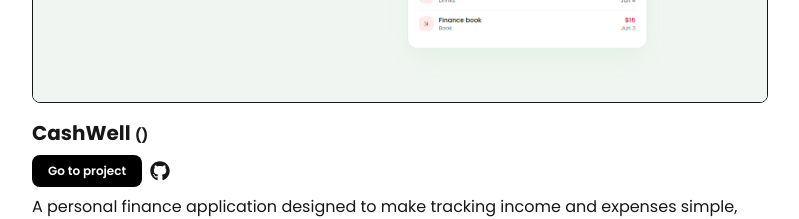
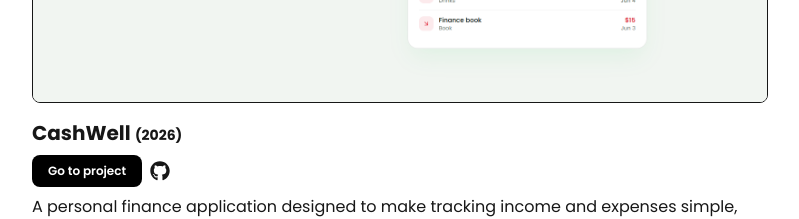
Before and after one commit to Cristian-Ser/portfolio, a Next.js app: page / in a window 1280 px wide. Shown: the part 900-1119 px from the top of the page, without its empty margins (240-1039 px from the left). Built offline with nearby package versions, Linux system fonts and the light colour scheme.

Commit message:
Deleted some translations

```diff
--- a/app/components/Project.tsx
+++ b/app/components/Project.tsx
@@ -38,10 +38,7 @@
       alt: "FlashMind desktop dashboard",
     },
     title: "FlashMind",
-    timePeriod: {
-      en: "2026-in development",
-      es: "2026-en desarrollo",
-    },
+    timePeriod: "2026-in development",
     gitHub: "https://github.com/Elix-lab/flashcards-app",
     description: {
       en: "A flashcard application designed to make learning and reviewing new concepts simple, organized, and effective.\nThis project was built as an opportunity to strengthen my React fundamentals and learn how to build a complete application without relying on Next.js. I implemented client-side routing with React Router, built the backend with Node.js and Express, and integrated MongoDB with Mongoose for data persistence. Along the way, I worked with CRUD operations, API integration, and form handling, gaining hands-on experience building and connecting a frontend and backend from scratch.",
@@ -102,7 +99,7 @@
               {/* Title */}
               <h3 className="text-xl font-black">
                 {project.title}{" "}
-                <span className="text-sm">({project.timePeriod[locale]})</span>
+                <span className="text-sm">({project.timePeriod})</span>
               </h3>
               {/* Links */}
               <div className="flex gap-2 items-center">
```
